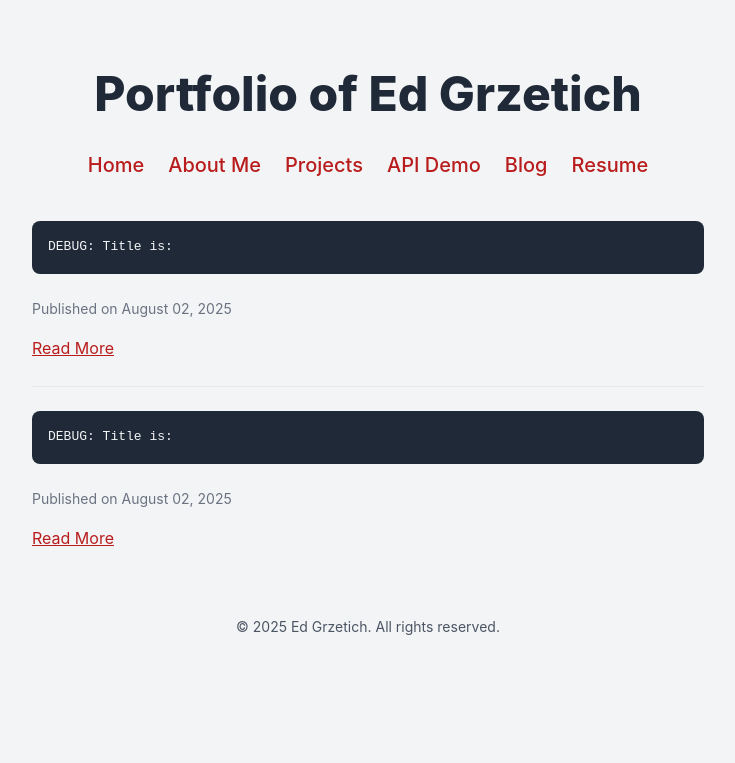
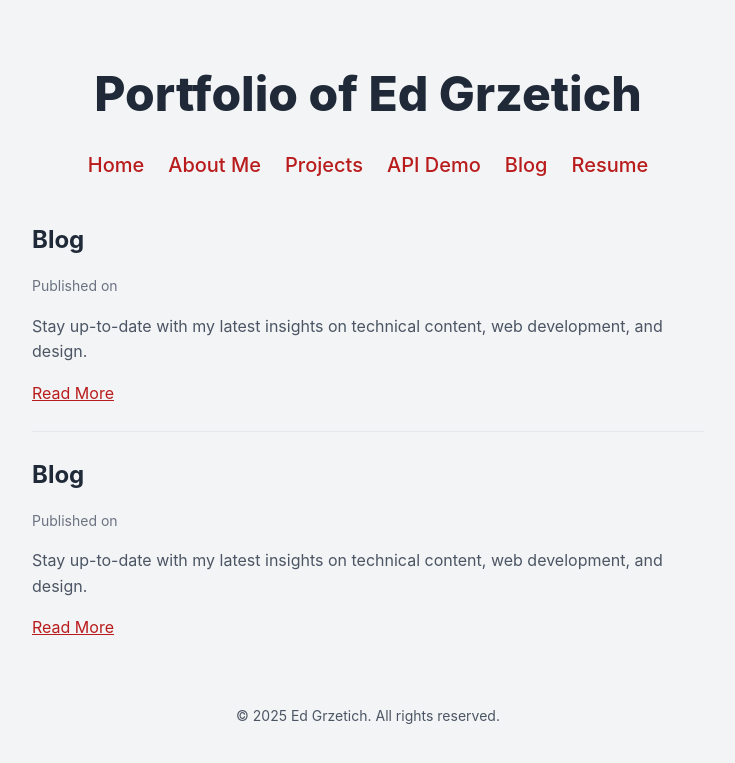
Before and after one commit to grzetich/portfolio, a Jekyll site: the page built from docs/blog.md, in a window 1280 px wide. Shown: the top 763 px of the page, without its empty margins (272-1007 px from the left). Built offline with Jekyll 4.4.1, drawn with Linux system fonts in a browser that asks for light colours.

Commit message:
Troubleshooting blog layout.

```diff
--- a/docs/blog.md
+++ b/docs/blog.md
@@ -1,6 +1,22 @@
 ---
-layout: blog
+layout: default
 title: Blog
 description: "Stay up-to-date with my latest insights on technical content, web development, and design."
 permalink: /blog.html
 ---
+<div class="posts-list">
+    {% for post in site.posts reversed %}
+        <div class="post-list-item">
+            <h3>
+                <a href="{{ page.url | relative_url }}">{{ page.title }}</a>
+            </h3>
+            <p class="post-meta">
+                Published on {{ page.date | date: "%B %d, %Y" }}
+            </p>
+            {% if post.excerpt %}
+                <p class="post-excerpt">{{ page.description | strip_html | truncatewords: 30 }}</p>
+            {% endif %}
+            <a href="{{ page.url | relative_url }}">Read More</a>
+        </div>
+    {% endfor %}
+</div>
```
Also changed, not shown: docs/_posts/2025-07-26-pokemon-mcp.md (+3 -3 lines).
